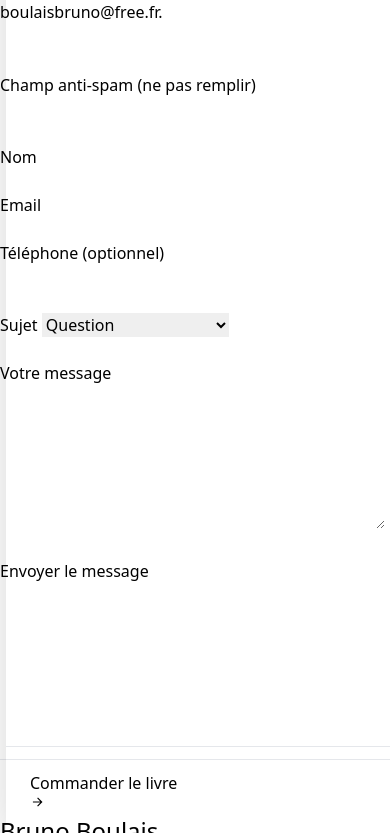
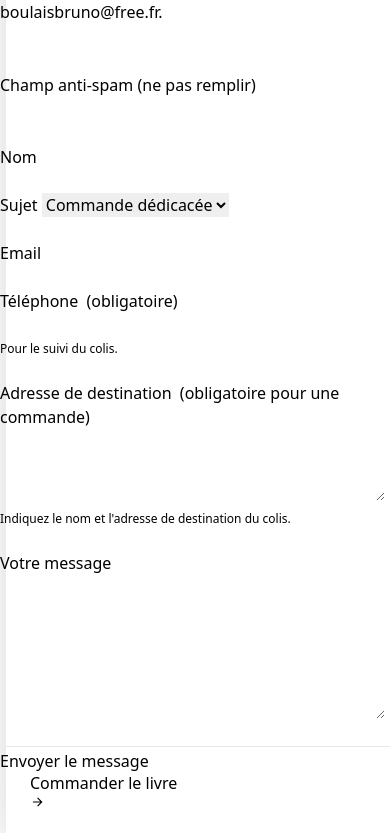
Before and after one commit to NicoWithManyO/BrunoBoulais, a Django app: page /contact/ in a window 390 px wide. Shown: the part 340-1173 px from the top of the page. Run offline with Django 5.2, Linux system fonts and the light colour scheme; data comes from the database, SQL or seed files in the repository; parts of the project's set-up code (start-up, migrations or seed data) failed here and were passed over; some libraries are stand-ins or nearby versions.

Commit message:
Contact: adresse + tél obligatoires quand sujet = Commande, défaut sur Commande
- Sujet remonté juste sous Nom (avant la grille email/tél).
- Nouveau champ adresse_postale (verbose_name « Adresse de destination »),
  caché par défaut côté form, affiché et requis quand sujet = Commande.
- Téléphone devient requis quand sujet = Commande, libellé bascule entre
  (optionnel) et (obligatoire) + helptext « Pour le suivi du colis. ».
- Validation conditionnelle côté serveur dans ContactForm.clean().
- Email de notif inclut désormais l'adresse.
- Défaut Message.sujet passé à « commande » (formulaire ouvre déjà en mode
  commande, plus probable que « Question » pour Bruno).
- /gestion/messages/<pk>/ affiche le bloc adresse sous le téléphone.

```diff
--- a/apps/contact/forms.py
+++ b/apps/contact/forms.py
@@ -26,10 +26,21 @@ class ContactForm(forms.ModelForm):
 
     class Meta:
         model = Message
-        fields = ["nom", "email", "telephone", "sujet", "contenu"]
+        fields = ["nom", "email", "telephone", "sujet", "adresse_postale", "contenu"]
         widgets = {
             "contenu": forms.Textarea(attrs={"rows": 6}),
+            "adresse_postale": forms.Textarea(attrs={"rows": 3}),
         }
+
+    def clean(self):
+        cleaned = super().clean()
+        sujet = cleaned.get("sujet")
+        if sujet == Message.SUJET_COMMANDE:
+            if not (cleaned.get("telephone") or "").strip():
+                self.add_error("telephone", "Numéro de téléphone requis pour une commande.")
+            if not (cleaned.get("adresse_postale") or "").strip():
+                self.add_error("adresse_postale", "Adresse de destination requise pour une commande.")
+        return cleaned
 
     def save_and_notify(self):
         msg = self.save()
@@ -38,6 +49,7 @@ class ContactForm(forms.ModelForm):
             body=(
                 f"De : {msg.nom} <{msg.email}>\n"
                 f"Téléphone : {msg.telephone or '—'}\n"
+                f"Adresse : {msg.adresse_postale or '—'}\n"
                 f"Sujet : {msg.get_sujet_display()}\n\n"
                 f"{msg.contenu}\n"
             ),
--- a/apps/contact/models.py
+++ b/apps/contact/models.py
@@ -60,7 +60,8 @@ class Message(TimestampedModel):
     nom = models.CharField("Nom", max_length=120)
     email = models.EmailField("Email")
     telephone = models.CharField("Téléphone", max_length=30, blank=True)
-    sujet = models.CharField("Sujet", max_length=20, choices=SUJET_CHOICES, default=SUJET_QUESTION)
+    adresse_postale = models.TextField("Adresse de destination", blank=True)
+    sujet = models.CharField("Sujet", max_length=20, choices=SUJET_CHOICES, default=SUJET_COMMANDE)
     contenu = models.TextField("Message")
     lu = models.BooleanField("Lu", default=False)
     archive = models.BooleanField("Archivé", default=False)
--- a/templates/contact/form.html
+++ b/templates/contact/form.html
@@ -23,19 +23,31 @@
             <label class="field-label" for="{{ form.nom.id_for_label }}">Nom</label>
             {{ form.nom }}
         </div>
+        <div>
+            <label class="field-label" for="{{ form.sujet.id_for_label }}">Sujet</label>
+            {{ form.sujet }}
+        </div>
         <div class="grid sm:grid-cols-2 gap-6">
             <div>
                 <label class="field-label" for="{{ form.email.id_for_label }}">Email</label>
                 {{ form.email }}
             </div>
             <div>
-                <label class="field-label" for="{{ form.telephone.id_for_label }}">Téléphone (optionnel)</label>
+                <label class="field-label" for="{{ form.telephone.id_for_label }}">
+                    Téléphone
+                    <span data-telephone-hint class="ml-1 normal-case tracking-normal text-slate-soft">(optionnel)</span>
+                </label>
                 {{ form.telephone }}
+                <p data-telephone-hint-extra class="mt-1 text-xs text-slate-soft" hidden>Pour le suivi du colis.</p>
             </div>
         </div>
-        <div>
-            <label class="field-label" for="{{ form.sujet.id_for_label }}">Sujet</label>
-            {{ form.sujet }}
+        <div data-adresse-wrap hidden>
+            <label class="field-label" for="{{ form.adresse_postale.id_for_label }}">
+                Adresse de destination
+                <span class="ml-1 normal-case tracking-normal text-terracotta-deep">(obligatoire pour une commande)</span>
+            </label>
+            {{ form.adresse_postale }}
+            <p class="mt-1 text-xs text-slate-soft">Indiquez le nom et l'adresse de destination du colis.</p>
         </div>
         <div>
             <label class="field-label" for="{{ form.contenu.id_for_label }}">Votre message</label>
@@ -49,6 +61,30 @@
         {% endif %}
 
         <button type="submit" class="btn btn-primary">Envoyer le message</button>
+
+        <script>
+        (function () {
+            const sujet = document.getElementById('{{ form.sujet.id_for_label }}');
+            const telInput = document.getElementById('{{ form.telephone.id_for_label }}');
+            const telHint = document.querySelector('[data-telephone-hint]');
+            const telHintExtra = document.querySelector('[data-telephone-hint-extra]');
+            const adrWrap = document.querySelector('[data-adresse-wrap]');
+            const adrInput = document.getElementById('{{ form.adresse_postale.id_for_label }}');
+            if (!sujet || !telInput || !telHint || !telHintExtra || !adrWrap || !adrInput) return;
+            function sync() {
+                const isCommande = sujet.value === 'commande';
+                telInput.required = isCommande;
+                adrInput.required = isCommande;
+                adrWrap.hidden = !isCommande;
+                telHint.textContent = isCommande ? '(obligatoire)' : '(optionnel)';
+                telHint.classList.toggle('text-terracotta-deep', isCommande);
+                telHint.classList.toggle('text-slate-soft', !isCommande);
+                telHintExtra.hidden = !isCommande;
+            }
+            sujet.addEventListener('change', sync);
+            sync();
+        })();
+        </script>
     </form>
 </section>
 {% endblock %}
--- a/templates/gestion/messages/detail.html
+++ b/templates/gestion/messages/detail.html
@@ -15,6 +15,10 @@
             <div class="font-medium text-brown text-lg">{{ msg.nom }}</div>
             <a href="mailto:{{ msg.email }}" class="text-sm text-terracotta-deep">{{ msg.email }}</a>
             {% if msg.telephone %}<div class="text-sm text-slate-soft">{{ msg.telephone }}</div>{% endif %}
+            {% if msg.adresse_postale %}
+            <div class="text-xs text-slate uppercase tracking-widest mt-3">Adresse de destination</div>
+            <div class="text-sm text-slate-soft whitespace-pre-line">{{ msg.adresse_postale }}</div>
+            {% endif %}
         </div>
         <time class="text-xs text-slate-soft">{{ msg.created_at|date:"l j F Y · H:i" }}</time>
     </div>
```
Also changed, not shown: apps/contact/migrations/0004_message_adresse_postale.py (added), apps/contact/migrations/0005_alter_message_sujet.py (added).
